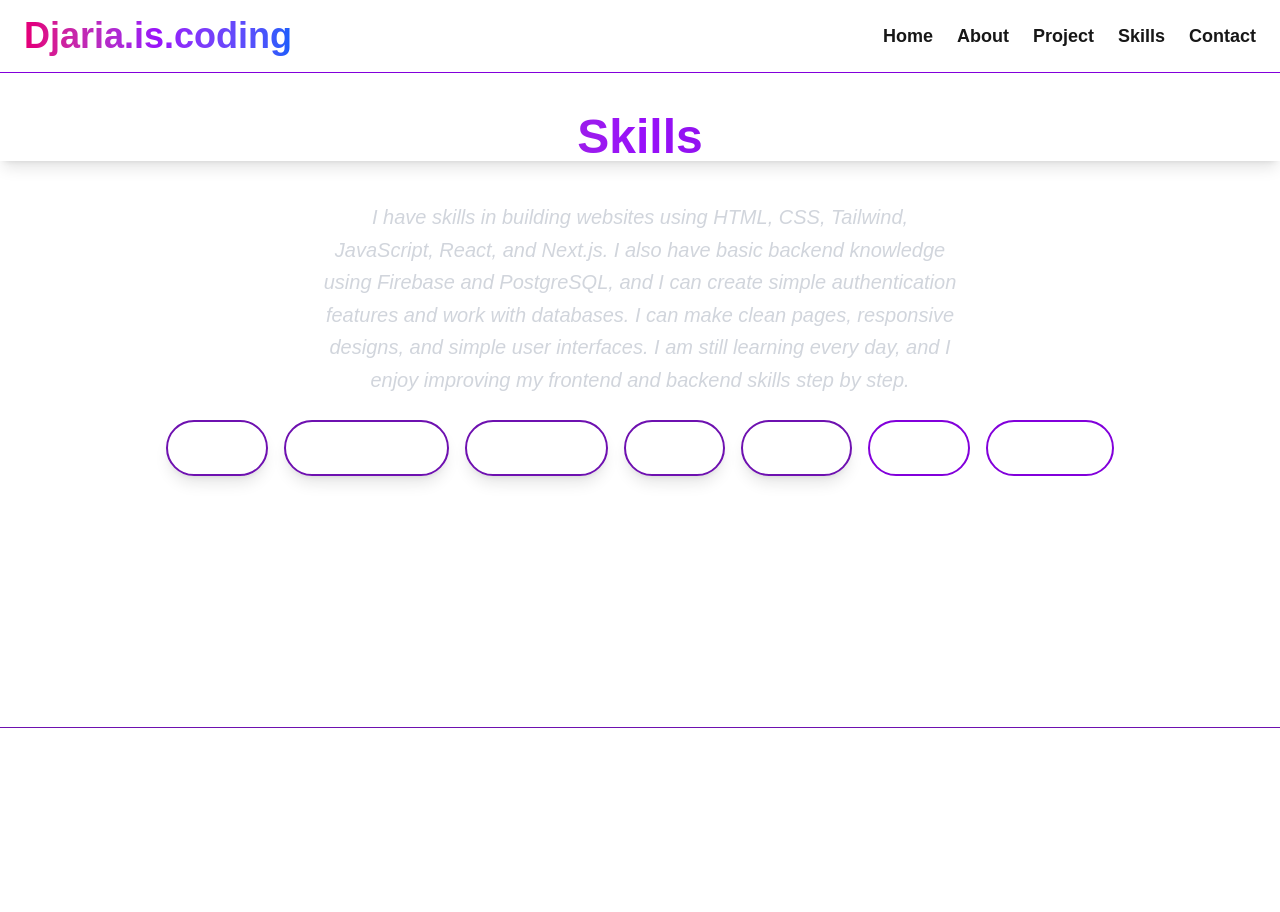
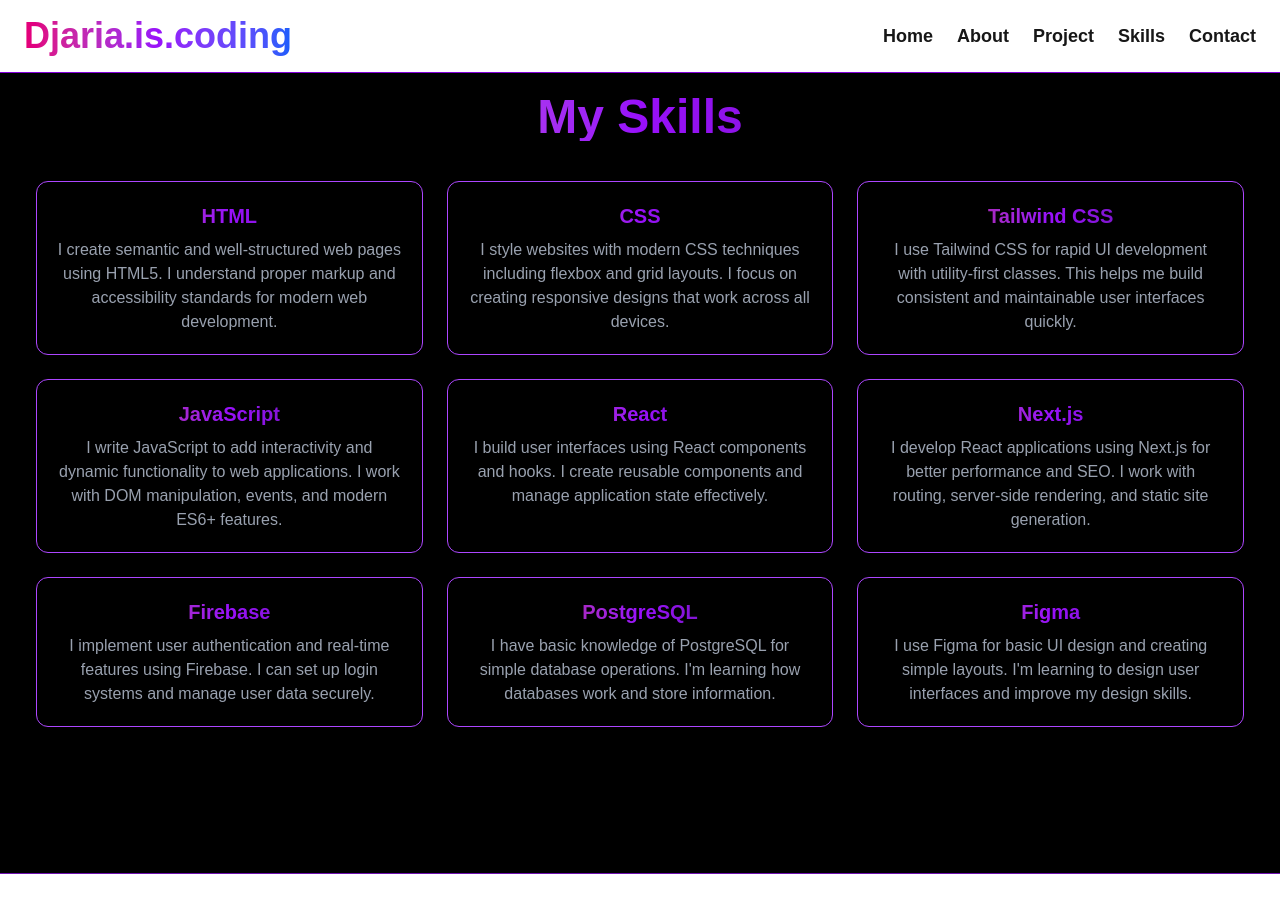
Before and after one commit to UWASEdjaria/my-porifolio-using-next.js, a Next.js app: page /skills in a window 1280 px wide. Shown: the top 912 px of the page. Before the commit the page ends 800 px from the top, so only its background shows below. Built offline with nearby package versions, Linux system fonts and the light colour scheme.

Commit message:
Major portfolio updates: enhanced layouts, skills cards, improved content and styling

```diff
--- a/app/contact/page.tsx
+++ b/app/contact/page.tsx
@@ -3,7 +3,11 @@
 
 export default function ContactPage() {
   return (
-    <div className="bg-black flex flex-col items-center justify-center min-h-screen font-sans p-5">
+    <div className="bg-black min-h-screen font-sans p-5">
+      <div className="flex flex-col lg:flex-row items-start justify-center min-h-screen gap-10 max-w-6xl mx-auto pt-10">
+
+        {/* Left side - Text content */}
+        <div className="w-full lg:w-1/2 flex flex-col justify-center">
 
       {/* About Me Section */}
       <div className="text-center mb-8 max-w-2xl">
@@ -12,10 +16,28 @@
                        bg-clip-text text-transparent">
           Glad You’re Here!
         </h1>
-        <p className="text-white italic text-lg md:text-xl">
+        <p className="text-gray-400 italic text-lg md:text-xl mb-6">
           I build modern, responsive websites and love creating clean user experiences.
           Feel free to contact me through any of the platforms below!
         </p>
+
+        <div className="text-center mb-6">
+          <h2 className="text-2xl font-bold mb-4 text-white">Let's Work Together</h2>
+          <p className="text-gray-400 max-w-xl mx-auto">
+            I'm always excited to collaborate on new projects and bring creative ideas to life.
+            Whether you need a website, want to discuss a project, or just want to connect,
+            I'd love to hear from you!
+          </p>
+        </div>
+
+        <div className="text-center mb-8">
+          <p className="text-gray-400">
+            <span className="text-purple-400 font-semibold">Email:</span> uwasedjaria41@gmail.com
+          </p>
+          <p className="text-gray-400 mt-2">
+            <span className="text-purple-400 font-semibold">Location:</span> Kigali, Rwanda
+          </p>
+        </div>
       </div>
 
       {/* Social Media Icons */}
@@ -61,8 +83,11 @@
         </a>
       </div>
 
-      {/* Contact Form */}
-      <form className="bg-gray-800 p-6 rounded-lg shadow-md w-full max-w-sm">
+        </div>
+
+        {/* Right side - Contact Form */}
+        <div className="w-full lg:w-1/2 flex justify-center">
+          <form className="bg-gray-800 p-6 rounded-lg shadow-md w-full max-w-sm">
         <h2 className="text-purple-600 text-2xl font-bold mb-6 text-center">
           Send me a message
         </h2>
@@ -94,7 +119,9 @@
         >
           Send
         </button>
-      </form>
+          </form>
+        </div>
+      </div>
     </div>
   );
 }
--- a/app/layout.tsx
+++ b/app/layout.tsx
@@ -3,6 +3,7 @@
 import './globals.css';
 import React, { ReactNode, useState } from 'react';
 import Link from 'next/link';
+import { FaGithub, FaLinkedin, FaFacebook, FaWhatsapp } from 'react-icons/fa';
 
 export default function RootLayout({ children }: { children: ReactNode }) {
   const [menuOpen, setMenuOpen] = useState(false);
--- a/app/page.tsx
+++ b/app/page.tsx
@@ -38,8 +38,21 @@
               Download CV
             </a>
           </div>
-          <div className="flex justify-center">
-            <p className="text-2xl text-center text-white italic">I create beautiful, user-friendly websites that combine design and code. Feel free to reach out and connect!</p>
+          <div className="flex flex-col items-center gap-6">
+            <p className="text-xl text-center text-gray-400 italic max-w-2xl leading-relaxed">
+              I create beautiful, user-friendly websites that combine design and code.
+              Passionate about turning ideas into digital experiences that users love.
+            </p>
+
+            <p className="text-xl text-center text-gray-400 max-w-2xl leading-relaxed">
+              From responsive layouts to interactive features, I build modern web applications
+              using React, Next.js, and Tailwind CSS. Always eager to learn and grow in this
+              exciting field of web development.
+            </p>
+
+            <p className="text-xl text-center text-gray-400 max-w-2xl leading-relaxed">
+              Let's collaborate and bring your vision to life. Feel free to reach out and connect!
+            </p>
           </div>
         </div>
       </div>
--- a/app/skills/page.tsx
+++ b/app/skills/page.tsx
@@ -1,69 +1,69 @@
 
 import React from 'react'
 
+const skillsData = [
+  {
+    title: "HTML",
+    description: "I create semantic and well-structured web pages using HTML5. I understand proper markup and accessibility standards for modern web development."
+  },
+  {
+    title: "CSS",
+    description: "I style websites with modern CSS techniques including flexbox and grid layouts. I focus on creating responsive designs that work across all devices."
+  },
+  {
+    title: "Tailwind CSS",
+    description: "I use Tailwind CSS for rapid UI development with utility-first classes. This helps me build consistent and maintainable user interfaces quickly."
+  },
+  {
+    title: "JavaScript",
+    description: "I write JavaScript to add interactivity and dynamic functionality to web applications. I work with DOM manipulation, events, and modern ES6+ features."
+  },
+  {
+    title: "React",
+    description: "I build user interfaces using React components and hooks. I create reusable components and manage application state effectively."
+  },
+  {
+    title: "Next.js",
+    description: "I develop React applications using Next.js for better performance and SEO. I work with routing, server-side rendering, and static site generation."
+  },
+  {
+    title: "Firebase",
+    description: "I implement user authentication and real-time features using Firebase. I can set up login systems and manage user data securely."
+  },
+  {
+    title: "PostgreSQL",
+    description: "I have basic knowledge of PostgreSQL for simple database operations. I'm learning how databases work and store information."
+  },
+  {
+    title: "Figma",
+    description: "I use Figma for basic UI design and creating simple layouts. I'm learning to design user interfaces and improve my design skills."
+  }
+];
+
 function Skills() {
   return (
-    <div>
+    <div className="bg-black min-h-screen font-sans p-5">
+      <h1 className="text-4xl md:text-5xl font-bold text-center mb-10
+                     bg-gradient-to-r from-pink-400 via-purple-600 to-purple-900
+                     bg-clip-text text-transparent shadow-lg">
+        My Skills
+      </h1>
 
-{/* Skills Section */}
-<div className="py-10">
-  <h2 className="text-center text-3xl sm:text-4xl md:text-5xl font-bold mb-6
-             bg-gradient-to-r from-pink-700 via-purple-600 to-purple-900
-             bg-clip-text text-transparent shadow-lg">
-    Skills
-  </h2>
-<p className="text-center max-w-2xl mx-auto text-sm sm:text-lg md:text-xl
-             italic text-gray-300 leading-relaxed p-4">
-  I have skills in building websites using HTML, CSS, Tailwind, JavaScript, React,
-  and Next.js. I also have basic backend knowledge using Firebase and PostgreSQL,
-  and I can create simple authentication features and work with databases. I can
-  make clean pages, responsive designs, and simple user interfaces. I am still
-  learning every day, and I enjoy improving my frontend and backend skills step
-  by step.
-</p>
-
-  <div className="flex flex-wrap gap-3 sm:gap-4 justify-center text-white font-bold italic p-2">
-
-    {/* Skill Item */}
-    <button
-      className="border-2 px-4 sm:px-6 py-2 sm:py-3 border-purple-800 text-sm sm:text-lg rounded-full shadow-lg hover:bg-purple-700 hover:scale-105 transition-all duration-300"
-    >
-      HTML
-    </button>
-
-    <button
-      className="border-2 px-4 sm:px-6 py-2 sm:py-3 border-purple-800 text-sm sm:text-lg rounded-full shadow-lg hover:bg-purple-700 hover:scale-105 transition-all duration-300"
-    >
-      Tailwind CSS
-    </button>
-
-    <button
-      className="border-2 px-4 sm:px-6 py-2 sm:py-3 border-purple-800 text-sm sm:text-lg rounded-full shadow-lg hover:bg-purple-700 hover:scale-105 transition-all duration-300"
-    >
-      JavaScript
-    </button>
-
-    <button
-      className="border-2 px-4 sm:px-6 py-2 sm:py-3 border-purple-800 text-sm sm:text-lg rounded-full shadow-lg hover:bg-purple-700 hover:scale-105 transition-all duration-300"
-    >
-      React
-    </button>
-
-    <button
-      className="border-2 px-4 sm:px-6 py-2 sm:py-3 border-purple-800 text-sm sm:text-lg rounded-full shadow-lg hover:bg-purple-700 hover:scale-105 transition-all duration-300"
-    >
-      Next.js
-    </button>
-
-    <button className="border-2 border-purple-700 px-4 py-2 rounded-full text-white hover:bg-purple-700 hover:scale-105 transition-all duration-300"
-    >Firebase
-    </button>
-
-    <button className="border-2 border-purple-700 px-4 py-2 rounded-full text-white hover:bg-purple-700 hover:scale-105 transition-all duration-300">PostgreSQL</button>
-
-  </div>
-</div>
-
+      <div className="grid grid-cols-1 sm:grid-cols-2 lg:grid-cols-3 gap-6 px-4 max-w-7xl mx-auto">
+        {skillsData.map((skill, index) => (
+          <div
+            key={index}
+            className="bg-black border border-purple-500 rounded-xl shadow-md p-5 flex flex-col transition-transform duration-300 hover:scale-105"
+          >
+            <h2 className="text-xl font-bold mb-2 text-center
+                           bg-gradient-to-r from-pink-700 via-purple-600 to-purple-900
+                           bg-clip-text text-transparent shadow-lg">
+              {skill.title}
+            </h2>
+            <p className="text-gray-400 text-center">{skill.description}</p>
+          </div>
+        ))}
+      </div>
     </div>
   )
 }
```
Also changed, not shown: app/about/page.tsx (+13 -10 lines), public/images/dev cartoon.jpeg (added), public/images/djaria.jpg (deleted).
